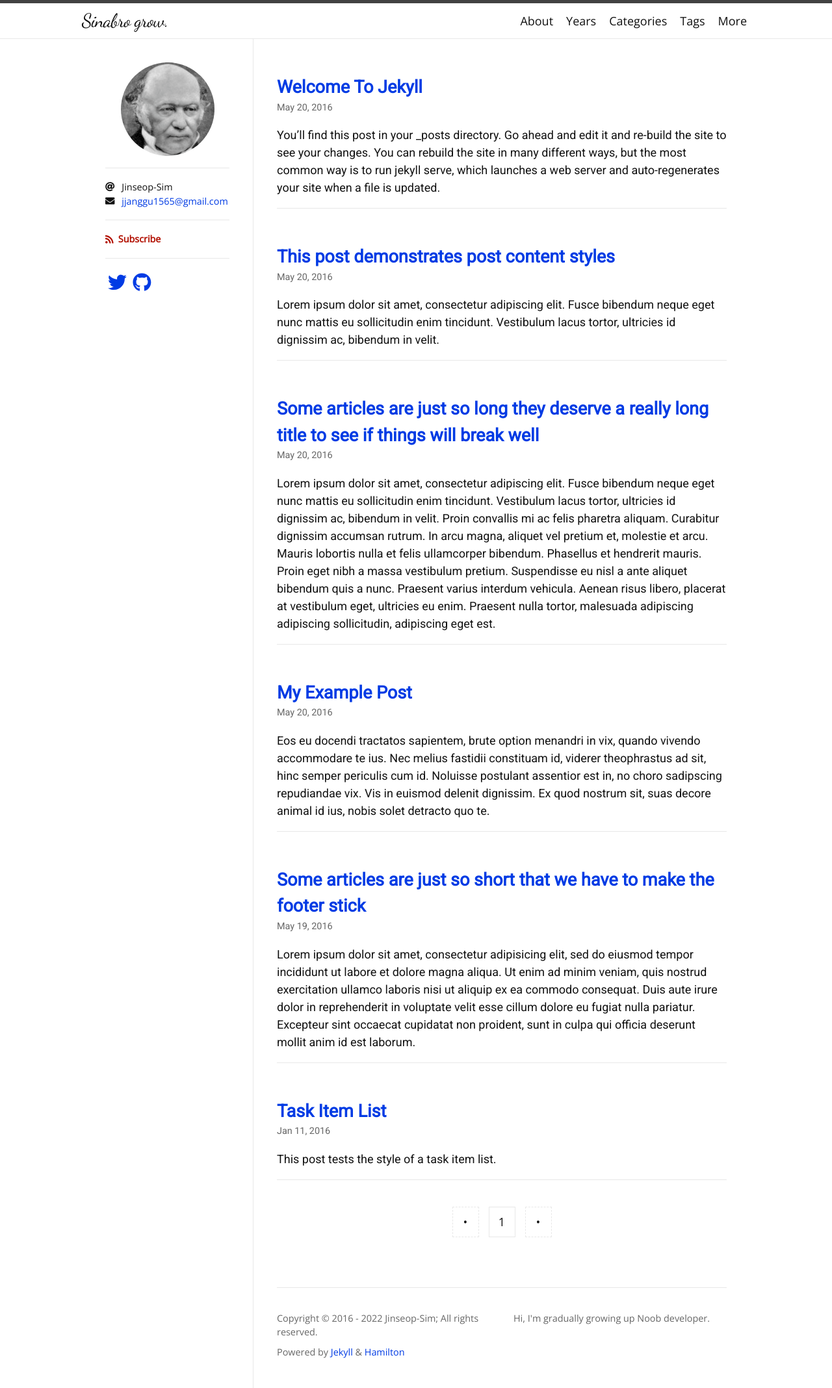
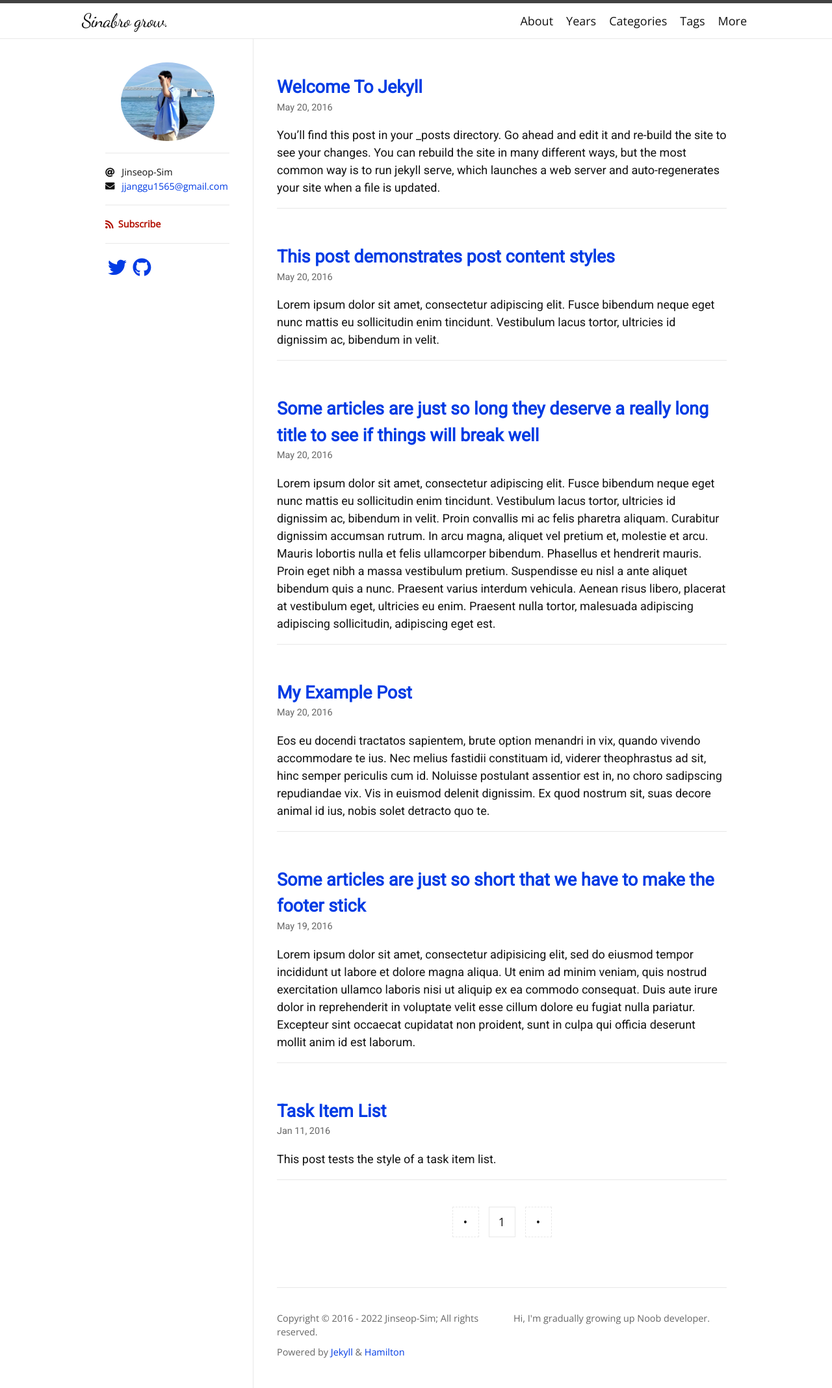
Before and after one commit to Jinseop-Sim/Jinseop-Sim.github.io, a Jekyll site: the page built from index.html, in a window 1280 px wide. Shown: the whole page at 65% size. Built offline with Jekyll 4.4.1, drawn with Linux system fonts in a browser that asks for light colours; nearby versions of some CDN libraries; some web fonts are replaced; the list of posts is cut into pages by our own code.

Commit message:
modify config

```diff
--- a/_config.yml
+++ b/_config.yml
@@ -1,7 +1,7 @@
 title: Sinabro grow.
 description: Hi, I'm gradually growing up Noob developer.
 author: Jinseop-Sim
-avatar: /logo.png
+avatar: /qwd.jpg
 email: jjanggu1565@gmail.com
 
 plugins:
@@ -29,7 +29,7 @@ exclude:
 
 # Jekyll SEO Tag (Optional)
 # =========================
-logo: logo.png
+logo: qwd.jpg
 social:
   name: Jinseop Sim
   links:
```
Also changed, not shown: logo.png (deleted), qwd.jpg (added).
